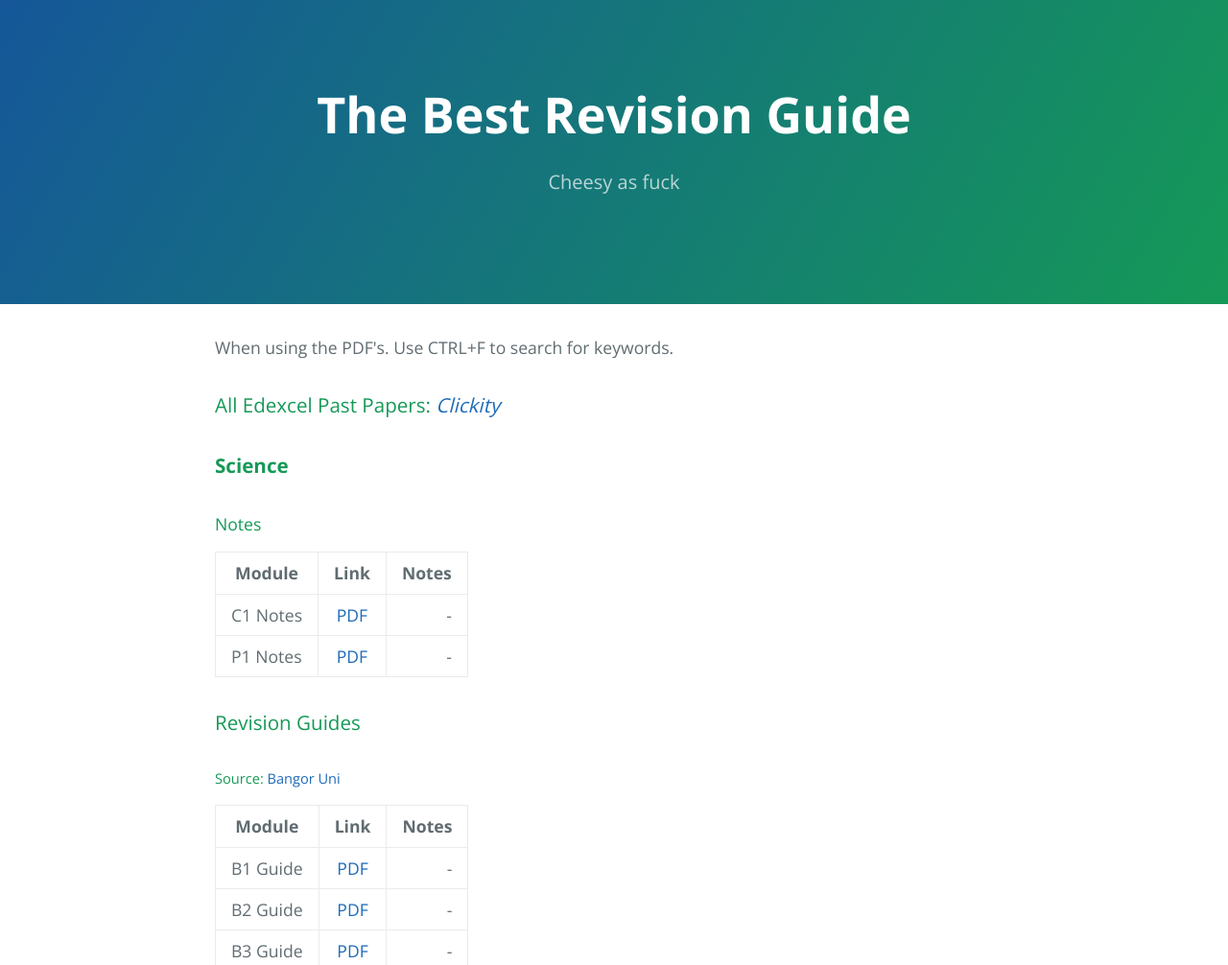
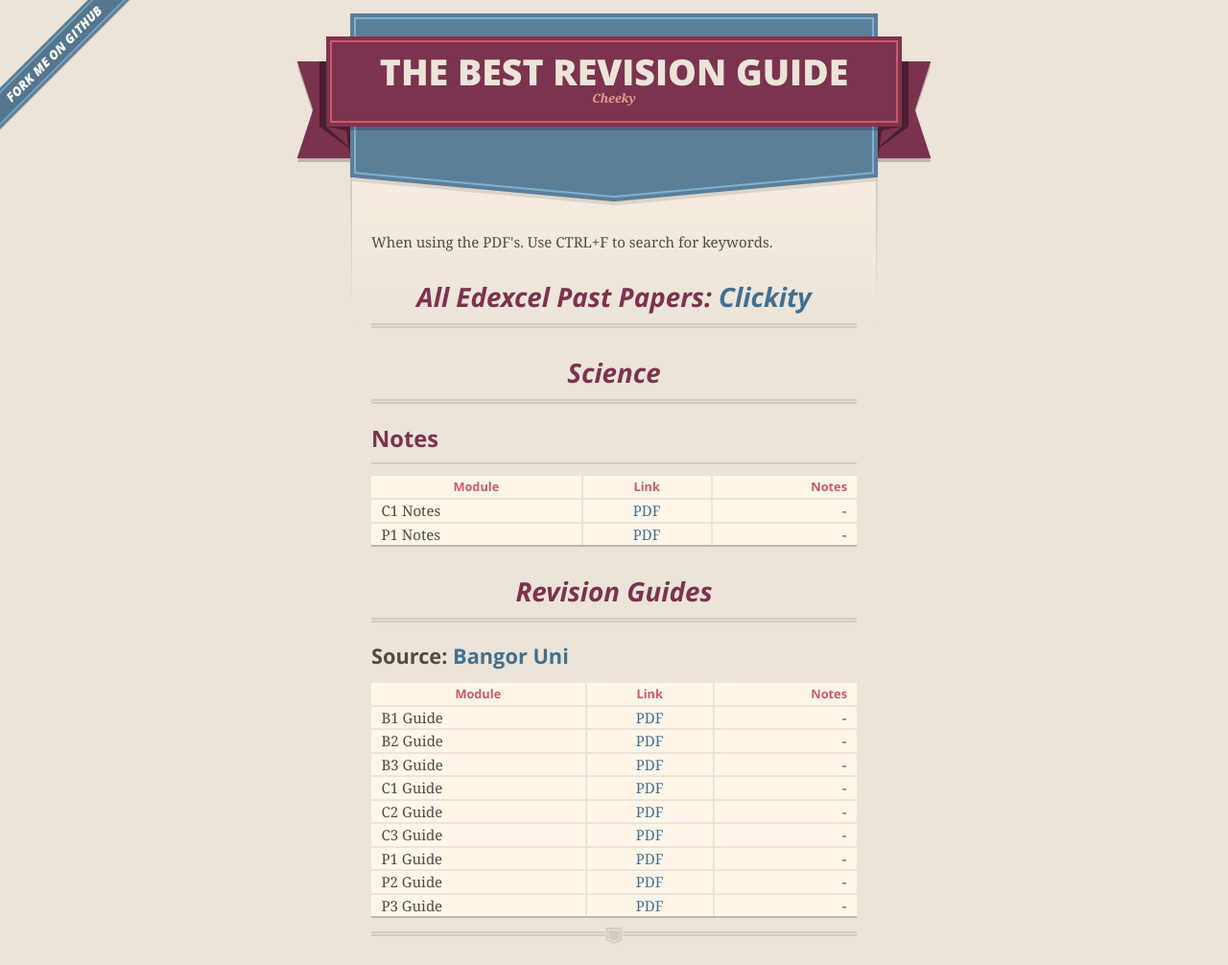
Before and after one commit to AFlyingPig/aflyingpig.github.io, a plain HTML site: page index.html in a window 1280 px wide. Shown: the top 1006 px of the page at 96% size. Drawn offline with nearby package versions, Linux system fonts and the light colour scheme.

Commit message:
Replace master branch with page content via GitHub

```diff
--- a/index.html
+++ b/index.html
@@ -1,22 +1,51 @@
 <!DOCTYPE html>
-<html lang="en-us">
+<html>
   <head>
-    <meta charset="UTF-8">
+    <meta charset='utf-8'>
+    <meta http-equiv="X-UA-Compatible" content="chrome=1">
+    <meta name="viewport" content="width=640">
+
+    <link rel="stylesheet" href="stylesheets/core.css" media="screen">
+    <link rel="stylesheet" href="stylesheets/mobile.css" media="handheld, only screen and (max-device-width:640px)">
+    <link rel="stylesheet" href="stylesheets/github-light.css">
+
+    <script type="text/javascript" src="javascripts/modernizr.js"></script>
+    <script type="text/javascript" src="https://ajax.googleapis.com/ajax/libs/jquery/1.7.1/jquery.min.js"></script>
+    <script type="text/javascript" src="javascripts/headsmart.min.js"></script>
+    <script type="text/javascript">
+      $(document).ready(function () {
+        $('#main_content').headsmart()
+      })
+    </script>
     <title>The Best Revision Guide by AFlyingPig</title>
-    <meta name="viewport" content="width=device-width, initial-scale=1">
-    <link rel="stylesheet" type="text/css" href="stylesheets/normalize.css" media="screen">
-    <link href='https://fonts.googleapis.com/css?family=Open+Sans:400,700' rel='stylesheet' type='text/css'>
-    <link rel="stylesheet" type="text/css" href="stylesheets/stylesheet.css" media="screen">
-    <link rel="stylesheet" type="text/css" href="stylesheets/github-light.css" media="screen">
   </head>
+
   <body>
-    <section class="page-header">
-      <h1 class="project-name">The Best Revision Guide</h1>
-      <h2 class="project-tagline">Cheesy as fuck</h2>
-    </section>
+    <a id="forkme_banner" href="https://github.com/AFlyingPig">View on GitHub</a>
+    <div class="shell">
 
-    <section class="main-content">
-      <p>When using the PDF's. Use CTRL+F to search for keywords.</p>
+      <header>
+        <span class="ribbon-outer">
+          <span class="ribbon-inner">
+            <h1>The Best Revision Guide</h1>
+            <h2>Cheeky</h2>
+          </span>
+          <span class="left-tail"></span>
+          <span class="right-tail"></span>
+        </span>
+      </header>
+
+      <div id="no-downloads">
+        <span class="inner">
+        </span>
+      </div>
+
+
+      <span class="banner-fix"></span>
+
+
+      <section id="main_content">
+        <p>When using the PDF's. Use CTRL+F to search for keywords.</p>
 
 <h3>
 <a id="all-edexcel-past-papers-clickity" class="anchor" href="#all-edexcel-past-papers-clickity" aria-hidden="true"><span aria-hidden="true" class="octicon octicon-link"></span></a>All Edexcel Past Papers: <a href="http://qualifications.pearson.com/en/support/support-topics/exams/past-papers.html"><em>Clickity</em></a>
@@ -185,13 +214,21 @@
 <a id="anything-missing" class="anchor" href="#anything-missing" aria-hidden="true"><span aria-hidden="true" class="octicon octicon-link"></span></a>Anything missing?</h3>
 
 <p>Drop me an email at: <a href="mailto:11oliverheath@kirkhallam.derbyshire.sch.uk">11oliverheath@kirkhallam.derbyshire.sch.uk</a></p>
+      </section>
 
-      <footer class="site-footer">
-
-        <span class="site-footer-credits">This page was generated by <a href="https://pages.github.com">GitHub Pages</a> using the <a href="https://github.com/jasonlong/cayman-theme">Cayman theme</a> by <a href="https://twitter.com/jasonlong">Jason Long</a>.</span>
+      <footer>
+        <span class="ribbon-outer">
+          <span class="ribbon-inner">
+            <p>Projects by <a href="https://github.com/AFlyingPig">AFlyingPig</a> can be found on <a href="https://github.com/AFlyingPig">GitHub</a></p>
+          </span>
+          <span class="left-tail"></span>
+          <span class="right-tail"></span>
+        </span>
+        <p>Generated with <a href="https://pages.github.com">GitHub Pages</a> using Merlot</p>
+        <span class="octocat"></span>
       </footer>
 
-    </section>
+    </div>
 
 
   </body>
```
Also changed, not shown: params.json (+1 -1 lines).
